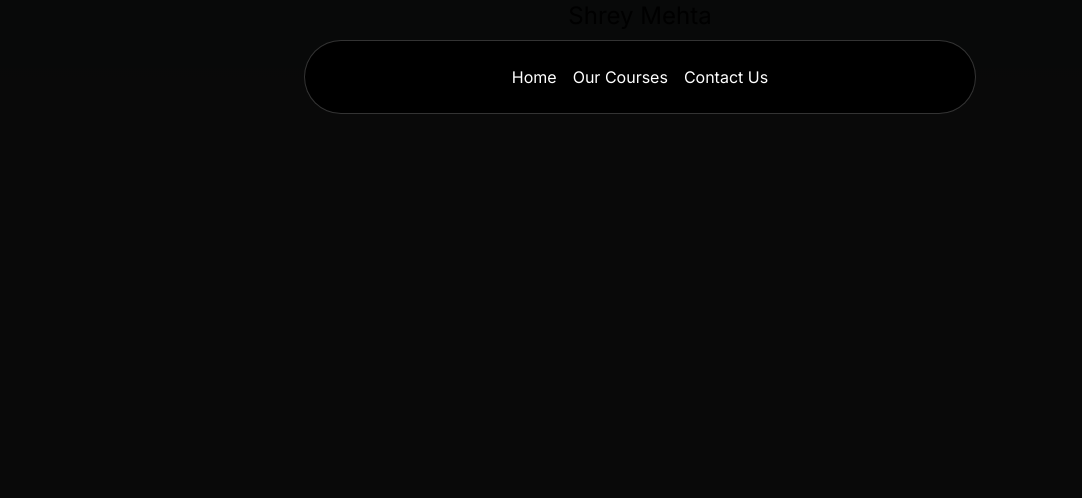
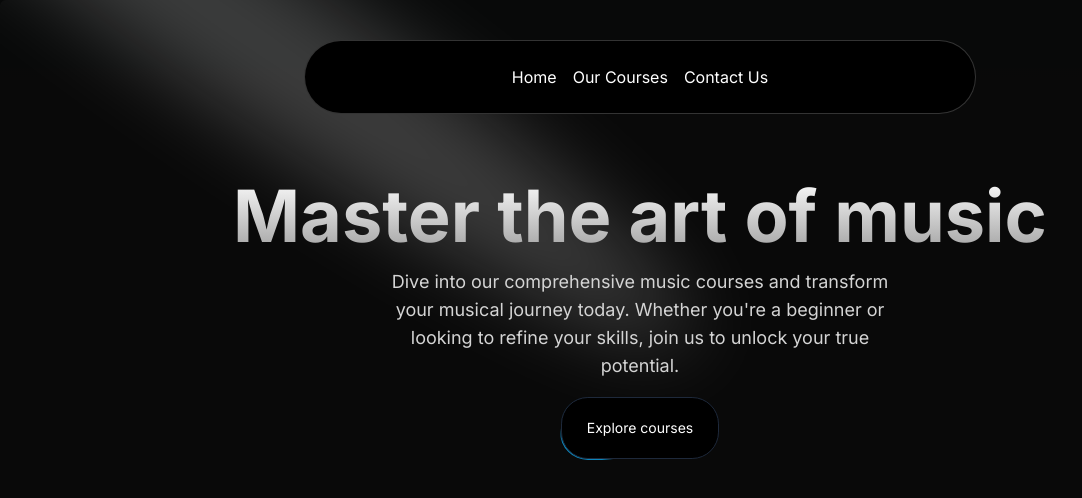
Before and after one commit to ShreyMehta09/musicnextjs, a Next.js app: page / in a window 1280 px wide. Shown: the top 498 px of the page, without its empty margins (0-1082 px from the left). Built offline with nearby package versions, Linux system fonts and the light colour scheme.

Commit message:
added hero-section

```diff
--- a/src/app/page.tsx
+++ b/src/app/page.tsx
@@ -1,9 +1,10 @@
+import HeroSection from "@/components/HeroSection";
 import Image from "next/image";
 
 export default function Home() {
 	return (
 		<main className="min-h-screen bg-black/[0.96] antialiased bg-grid-white/[0.02]">
-			<h1 className="text-2xl text-center ">Shrey Mehta</h1>
+			<HeroSection />
 		</main>
 	);
 }
--- /dev/null
+++ b/src/components/HeroSection.tsx
@@ -0,0 +1,36 @@
+import Link from "next/link";
+import { Spotlight } from "./ui/Spotlight";
+import { Button } from "./ui/moving-border";
+
+function HeroSection() {
+	return (
+		<div className="h-auto md:h-[40rem] w-full rounded-md flex flex-col items-center justify-center relative overflow-hidden mx-auto py-10 md:py-0">
+			<Spotlight
+				className="-top-40 left-0 md:left-60 md:-top-20"
+				fill="white"
+			/>
+			<div className="p-4 relative z-10 w-full text-center">
+				<h1 className="mt-20 md:mt-0 text-4xl md:text-7xl font-bold bg-clip-text text-transparent bg-gradient-to-b from-neutral-50 to-neutral-400">
+					Master the art of music
+				</h1>
+				<p className="mt-4 font-normal text-base md:text-lg text-neutral-300 max-w-lg mx-auto">
+					Dive into our comprehensive music courses and transform your musical
+					journey today. Whether you're a beginner or looking to refine your
+					skills, join us to unlock your true potential.
+				</p>
+				<div className="mt-4">
+					<Link href={"/courses"}>
+						<Button
+							borderRadius="1.75rem"
+							className="bg-white dark:bg-black text-black dark:text-white border-neutral-200 dark:border-slate-800"
+						>
+							Explore courses
+						</Button>
+					</Link>
+				</div>
+			</div>
+		</div>
+	);
+}
+
+export default HeroSection;
--- a/src/components/Navbar.tsx
+++ b/src/components/Navbar.tsx
@@ -37,5 +37,4 @@
 		</div>
 	);
 }
-
 export default Navbar;
--- /dev/null
+++ b/src/components/ui/Spotlight.tsx
@@ -0,0 +1,56 @@
+import React from "react";
+import { cn } from "@/utils/cn";
+
+type SpotlightProps = {
+	className?: string;
+	fill?: string;
+};
+
+export const Spotlight = ({ className, fill }: SpotlightProps) => {
+	return (
+		<svg
+			className={cn(
+				"animate-spotlight pointer-events-none absolute z-[1]  h-[169%] w-[138%] lg:w-[84%] opacity-0",
+				className
+			)}
+			xmlns="http://www.w3.org/2000/svg"
+			viewBox="0 0 3787 2842"
+			fill="none"
+		>
+			<g filter="url(#filter)">
+				<ellipse
+					cx="1924.71"
+					cy="273.501"
+					rx="1924.71"
+					ry="273.501"
+					transform="matrix(-0.822377 -0.568943 -0.568943 0.822377 3631.88 2291.09)"
+					fill={fill || "white"}
+					fillOpacity="0.21"
+				></ellipse>
+			</g>
+			<defs>
+				<filter
+					id="filter"
+					x="0.860352"
+					y="0.838989"
+					width="3785.16"
+					height="2840.26"
+					filterUnits="userSpaceOnUse"
+					colorInterpolationFilters="sRGB"
+				>
+					<feFlood floodOpacity="0" result="BackgroundImageFix"></feFlood>
+					<feBlend
+						mode="normal"
+						in="SourceGraphic"
+						in2="BackgroundImageFix"
+						result="shape"
+					></feBlend>
+					<feGaussianBlur
+						stdDeviation="151"
+						result="effect1_foregroundBlur_1065_8"
+					></feGaussianBlur>
+				</filter>
+			</defs>
+		</svg>
+	);
+};
--- /dev/null
+++ b/src/components/ui/moving-border.tsx
@@ -0,0 +1,139 @@
+"use client";
+import React from "react";
+import {
+	motion,
+	useAnimationFrame,
+	useMotionTemplate,
+	useMotionValue,
+	useTransform,
+} from "framer-motion";
+import { useRef } from "react";
+import { cn } from "@/utils/cn";
+
+export function Button({
+	borderRadius = "1.75rem",
+	children,
+	as: Component = "button",
+	containerClassName,
+	borderClassName,
+	duration,
+	className,
+	...otherProps
+}: {
+	borderRadius?: string;
+	children: React.ReactNode;
+	as?: any;
+	containerClassName?: string;
+	borderClassName?: string;
+	duration?: number;
+	className?: string;
+	[key: string]: any;
+}) {
+	return (
+		<Component
+			className={cn(
+				"bg-transparent relative text-xl  h-16 w-40 p-[1px] overflow-hidden ",
+				containerClassName
+			)}
+			style={{
+				borderRadius: borderRadius,
+			}}
+			{...otherProps}
+		>
+			<div
+				className="absolute inset-0"
+				style={{ borderRadius: `calc(${borderRadius} * 0.96)` }}
+			>
+				<MovingBorder duration={duration} rx="30%" ry="30%">
+					<div
+						className={cn(
+							"h-20 w-20 opacity-[0.8] bg-[radial-gradient(var(--sky-500)_40%,transparent_60%)]",
+							borderClassName
+						)}
+					/>
+				</MovingBorder>
+			</div>
+
+			<div
+				className={cn(
+					"relative bg-slate-900/[0.8] border border-slate-800 backdrop-blur-xl text-white flex items-center justify-center w-full h-full text-sm antialiased",
+					className
+				)}
+				style={{
+					borderRadius: `calc(${borderRadius} * 0.96)`,
+				}}
+			>
+				{children}
+			</div>
+		</Component>
+	);
+}
+
+export const MovingBorder = ({
+	children,
+	duration = 2000,
+	rx,
+	ry,
+	...otherProps
+}: {
+	children: React.ReactNode;
+	duration?: number;
+	rx?: string;
+	ry?: string;
+	[key: string]: any;
+}) => {
+	const pathRef = useRef<any>();
+	const progress = useMotionValue<number>(0);
+
+	useAnimationFrame((time) => {
+		const length = pathRef.current?.getTotalLength();
+		if (length) {
+			const pxPerMillisecond = length / duration;
+			progress.set((time * pxPerMillisecond) % length);
+		}
+	});
+
+	const x = useTransform(
+		progress,
+		(val) => pathRef.current?.getPointAtLength(val).x
+	);
+	const y = useTransform(
+		progress,
+		(val) => pathRef.current?.getPointAtLength(val).y
+	);
+
+	const transform = useMotionTemplate`translateX(${x}px) translateY(${y}px) translateX(-50%) translateY(-50%)`;
+
+	return (
+		<>
+			<svg
+				xmlns="http://www.w3.org/2000/svg"
+				preserveAspectRatio="none"
+				className="absolute h-full w-full"
+				width="100%"
+				height="100%"
+				{...otherProps}
+			>
+				<rect
+					fill="none"
+					width="100%"
+					height="100%"
+					rx={rx}
+					ry={ry}
+					ref={pathRef}
+				/>
+			</svg>
+			<motion.div
+				style={{
+					position: "absolute",
+					top: 0,
+					left: 0,
+					display: "inline-block",
+					transform,
+				}}
+			>
+				{children}
+			</motion.div>
+		</>
+	);
+};
--- a/tailwind.config.ts
+++ b/tailwind.config.ts
@@ -1,4 +1,19 @@
 import type { Config } from "tailwindcss";
+const colors = require("tailwindcss/colors");
+const {
+  default: flattenColorPalette,
+} = require("tailwindcss/lib/util/flattenColorPalette");
+// Plugin to add each Tailwind color as a global CSS variable
+function addVariablesForColors({ addBase, theme }: any) {
+  const allColors = flattenColorPalette(theme('colors'));
+  const newVars = Object.fromEntries(
+    Object.entries(allColors).map(([key, value]) => [`--${key}`, value])
+  );
+
+  addBase({
+    ':root': newVars,
+  });
+}
 
 const config: Config = {
   content: [
@@ -9,6 +24,21 @@
   darkMode: 'class',
   theme: {
     extend: {
+      animation: {
+        spotlight: "spotlight 2s ease .75s 1 forwards",
+      },
+      keyframes: {
+        spotlight: {
+          "0%": {
+            opacity: '0',
+            transform: "translate(-72%, -62%) scale(0.5)",
+          },
+          "100%": {
+            opacity: '1',
+            transform: "translate(-50%,-40%) scale(1)",
+          },
+        },
+      },
       backgroundImage: {
         "gradient-radial": "radial-gradient(var(--tw-gradient-stops))",
         "gradient-conic":
@@ -16,6 +46,6 @@
       },
     },
   },
-  plugins: [],
+  plugins: [addVariablesForColors],
 };
 export default config;
```
